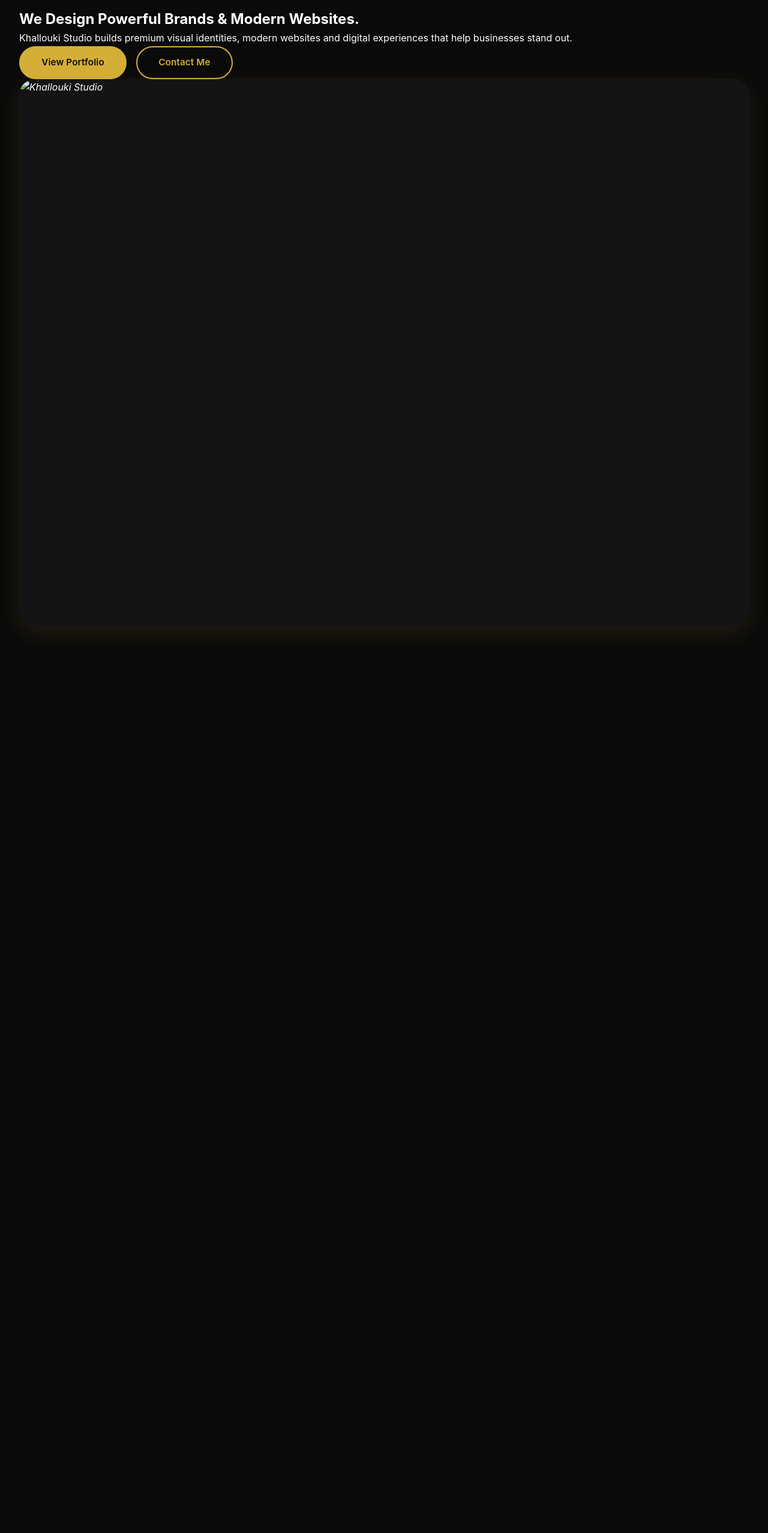
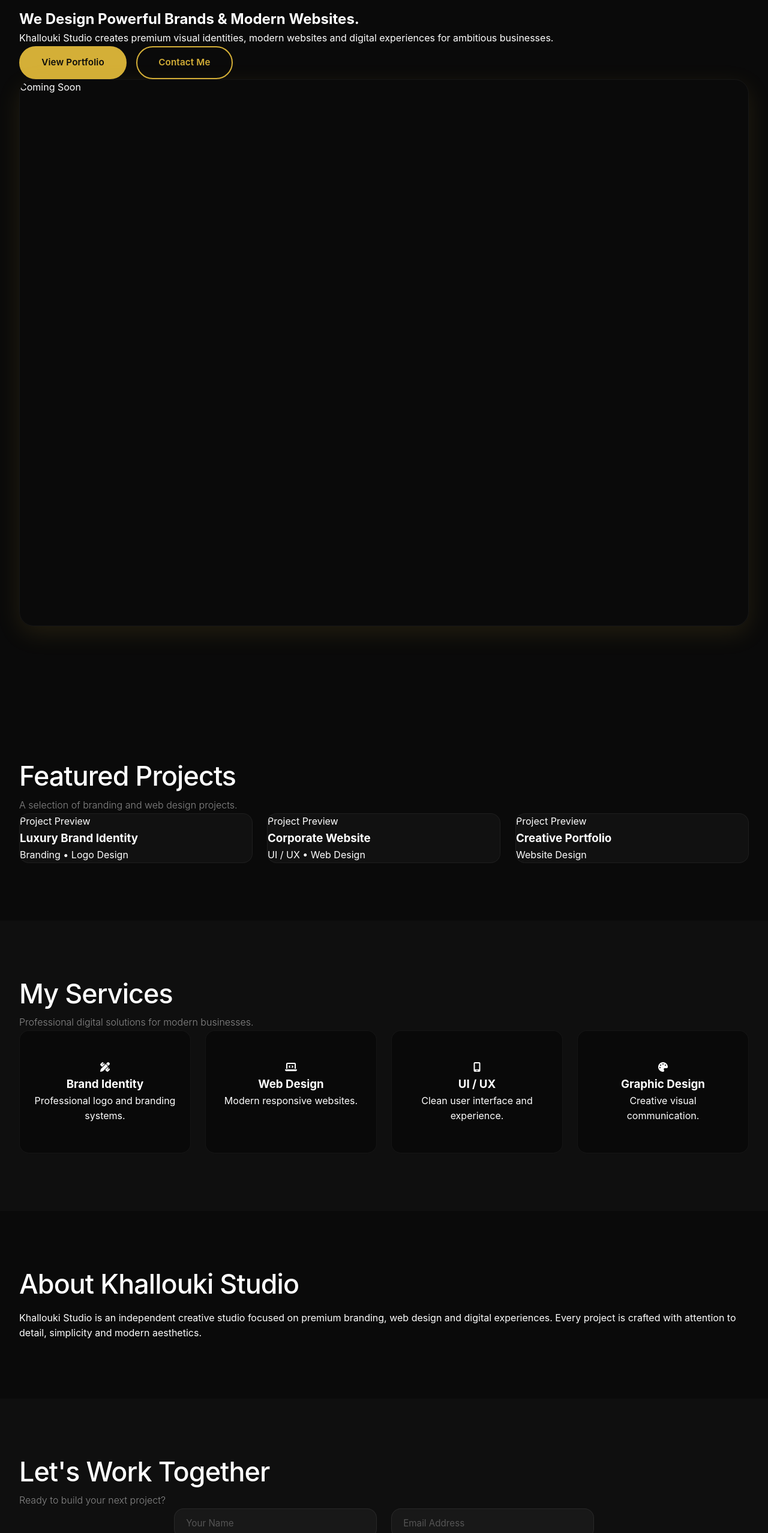
Before and after one commit to ibrakhallouki-dot/khalloukistudio, a plain HTML site: page index.html in a window 1280 px wide. Shown: the part 244-2800 px from the top of the page at 60% size. Before the commit the page ends 1416 px from the top, so only its background shows below. Drawn offline with Linux system fonts and the light colour scheme.

Commit message:
Refactor index.html for SEO and content updates
Updated meta tags for improved SEO and branding. Added new sections for portfolio, services, about, and contact.

```diff
--- a/index.html
+++ b/index.html
@@ -1,119 +1,104 @@
 <!DOCTYPE html>
 <html lang="en">
 <head>
-
     <meta charset="UTF-8">
     <meta name="viewport" content="width=device-width, initial-scale=1.0">
-
     <title>Khallouki Studio | Premium Branding & Web Design</title>
 
-    <meta name="description" content="Khallouki Studio creates premium branding, websites and digital experiences for modern businesses.">
+    <meta name="description"
+        content="Khallouki Studio creates premium branding, websites and digital experiences for modern businesses.">
 
-    <meta name="keywords" content="Khallouki Studio, Branding, Logo Design, Web Design, UI UX, Portfolio">
+    <meta name="keywords"
+        content="branding, web design, ui ux, logo design, graphic design, portfolio">
 
-    <meta name="author" content="Khallouki Studio">
+    <meta name="author" content="Ali Khallouki">
 
     <meta name="robots" content="index,follow">
 
     <meta name="theme-color" content="#0d0d0d">
 
-    <link rel="canonical" href="https://khalloukistudio.com">
+    <link rel="manifest" href="manifest.json">
 
-    <!-- Open Graph -->
-    <meta property="og:type" content="website">
-    <meta property="og:title" content="Khallouki Studio">
-    <meta property="og:description" content="Premium Branding & Digital Design">
-    <meta property="og:image" content="assets/images/cover.jpg">
-    <meta property="og:url" content="https://khalloukistudio.com">
-
-    <!-- Twitter -->
-    <meta name="twitter:card" content="summary_large_image">
-
-    <!-- Favicon -->
     <link rel="icon" href="favicon.ico">
 
-    <!-- Manifest -->
-    <link rel="manifest" href="manifest.json">
-
-    <!-- CSS -->
     <link rel="stylesheet" href="style.css">
 
-    <!-- Font Awesome -->
     <link rel="stylesheet"
-          href="https://cdnjs.cloudflare.com/ajax/libs/font-awesome/6.7.2/css/all.min.css">
-
-    <!-- Google Analytics -->
-    <script async src="https://www.googletagmanager.com/gtag/js?id=G-1DFYFEBGDF"></script>
-
-    <script>
-        window.dataLayer = window.dataLayer || [];
-        function gtag(){dataLayer.push(arguments);}
-        gtag('js', new Date());
-        gtag('config', 'G-1DFYFEBGDF');
-    </script>
+        href="https://cdnjs.cloudflare.com/ajax/libs/font-awesome/6.7.2/css/all.min.css">
 
 </head>
-
 <body>
-        <!-- ===== HEADER ===== -->
     <header class="header">
-
         <div class="container">
 
             <a href="#" class="logo">
-                Khallouki<span>Studio</span>
+                Khallouki <span>Studio</span>
             </a>
 
-            <nav class="navbar" id="navbar">
+            <nav class="navbar">
 
                 <a href="#home">Home</a>
+
                 <a href="#portfolio">Portfolio</a>
+
                 <a href="#services">Services</a>
+
                 <a href="#about">About</a>
+
                 <a href="#contact">Contact</a>
 
             </nav>
 
-            <button id="menu-toggle" class="menu-toggle" aria-label="Menu">
+            <button class="menu-toggle" id="menu-toggle">
+
                 <i class="fa-solid fa-bars"></i>
+
             </button>
 
         </div>
 
     </header>
-
-    <!-- ===== HERO ===== -->
-
     <section class="hero" id="home">
-
         <div class="container hero-content">
 
             <div class="hero-text">
 
                 <span class="hero-badge">
+
                     PREMIUM DIGITAL STUDIO
+
                 </span>
 
                 <h1>
+
                     We Design Powerful
+
                     <span>Brands</span>
+
                     & Modern Websites.
+
                 </h1>
 
                 <p>
-                    Khallouki Studio builds premium visual identities,
-                    modern websites and digital experiences that help
-                    businesses stand out.
+
+                    Khallouki Studio creates premium visual identities,
+                    modern websites and digital experiences
+                    for ambitious businesses.
+
                 </p>
 
                 <div class="hero-buttons">
 
                     <a href="#portfolio" class="btn btn-primary">
+
                         View Portfolio
+
                     </a>
 
                     <a href="#contact" class="btn btn-outline">
+
                         Contact Me
+
                     </a>
 
                 </div>
@@ -122,14 +107,225 @@
 
             <div class="hero-image">
 
-                <img
-                    src="assets/images/hero.webp"
-                    alt="Khallouki Studio"
-                    loading="eager"
-                    fetchpriority="high">
+                <div class="hero-placeholder">
+                    Coming Soon
+                </div>
 
             </div>
 
         </div>
 
     </section>
+    <!-- ===== PORTFOLIO ===== -->
+    <section class="portfolio section-padding" id="portfolio">
+        <div class="container">
+
+            <div class="section-header">
+
+                <h2 class="section-title">
+                    Featured <span>Projects</span>
+                </h2>
+
+                <p class="section-subtitle">
+                    A selection of branding and web design projects.
+                </p>
+
+            </div>
+
+            <div class="portfolio-grid">
+
+                <article class="portfolio-card">
+
+                    <div class="portfolio-placeholder">
+                        Project Preview
+                    </div>
+
+                    <div class="portfolio-content">
+
+                        <h3>Luxury Brand Identity</h3>
+
+                        <p>Branding • Logo Design</p>
+
+                    </div>
+
+                </article>
+
+                <article class="portfolio-card">
+
+                    <div class="portfolio-placeholder">
+                        Project Preview
+                    </div>
+
+                    <div class="portfolio-content">
+
+                        <h3>Corporate Website</h3>
+
+                        <p>UI / UX • Web Design</p>
+
+                    </div>
+
+                </article>
+
+                <article class="portfolio-card">
+
+                    <div class="portfolio-placeholder">
+                        Project Preview
+                    </div>
+
+                    <div class="portfolio-content">
+
+                        <h3>Creative Portfolio</h3>
+
+                        <p>Website Design</p>
+
+                    </div>
+
+                </article>
+
+            </div>
+
+        </div>
+
+    </section>
+    <!-- ===== SERVICES ===== -->
+    <section class="services section-padding" id="services">
+        <div class="container">
+
+            <div class="section-header">
+
+                <h2 class="section-title">
+                    My <span>Services</span>
+                </h2>
+
+                <p class="section-subtitle">
+                    Professional digital solutions for modern businesses.
+                </p>
+
+            </div>
+
+            <div class="services-grid">
+
+                <div class="service-card">
+
+                    <i class="fa-solid fa-pen-ruler"></i>
+
+                    <h3>Brand Identity</h3>
+
+                    <p>Professional logo and branding systems.</p>
+
+                </div>
+
+                <div class="service-card">
+
+                    <i class="fa-solid fa-laptop-code"></i>
+
+                    <h3>Web Design</h3>
+
+                    <p>Modern responsive websites.</p>
+
+                </div>
+
+                <div class="service-card">
+
+                    <i class="fa-solid fa-mobile-screen-button"></i>
+
+                    <h3>UI / UX</h3>
+
+                    <p>Clean user interface and experience.</p>
+
+                </div>
+
+                <div class="service-card">
+
+                    <i class="fa-solid fa-palette"></i>
+
+                    <h3>Graphic Design</h3>
+
+                    <p>Creative visual communication.</p>
+
+                </div>
+
+            </div>
+
+        </div>
+
+    </section>
+    <!-- ===== ABOUT ===== -->
+    <section class="about section-padding" id="about">
+        <div class="container">
+
+            <div class="about-content">
+
+                <h2 class="section-title">
+                    About <span>Khallouki Studio</span>
+                </h2>
+
+                <p>
+                    Khallouki Studio is an independent creative studio focused on
+                    premium branding, web design and digital experiences.
+                    Every project is crafted with attention to detail,
+                    simplicity and modern aesthetics.
+                </p>
+
+            </div>
+
+        </div>
+
+    </section>
+    <!-- ===== CONTACT ===== -->
+    <section class="contact section-padding" id="contact">
+        <div class="container">
+
+            <h2 class="section-title">
+                Let's <span>Work Together</span>
+            </h2>
+
+            <p class="section-subtitle">
+                Ready to build your next project?
+            </p>
+
+            <form class="contact-form">
+
+                <input
+                    type="text"
+                    placeholder="Your Name"
+                    required>
+
+                <input
+                    type="email"
+                    placeholder="Email Address"
+                    required>
+
+                <textarea
+                    rows="6"
+                    placeholder="Your Message"
+                    required></textarea>
+
+                <button
+                    type="submit"
+                    class="btn btn-primary">
+                    Send Message
+                </button>
+
+            </form>
+
+        </div>
+
+    </section>
+    <!-- ===== FOOTER ===== -->
+    <footer class="footer">
+        <div class="container">
+
+            <p>
+                © 2026 Khallouki Studio.
+                All Rights Reserved.
+            </p>
+
+        </div>
+
+    </footer>
+
+    <!-- JavaScript -->
+    <script src="script.js"></script>
+</body>
+</html>
```
